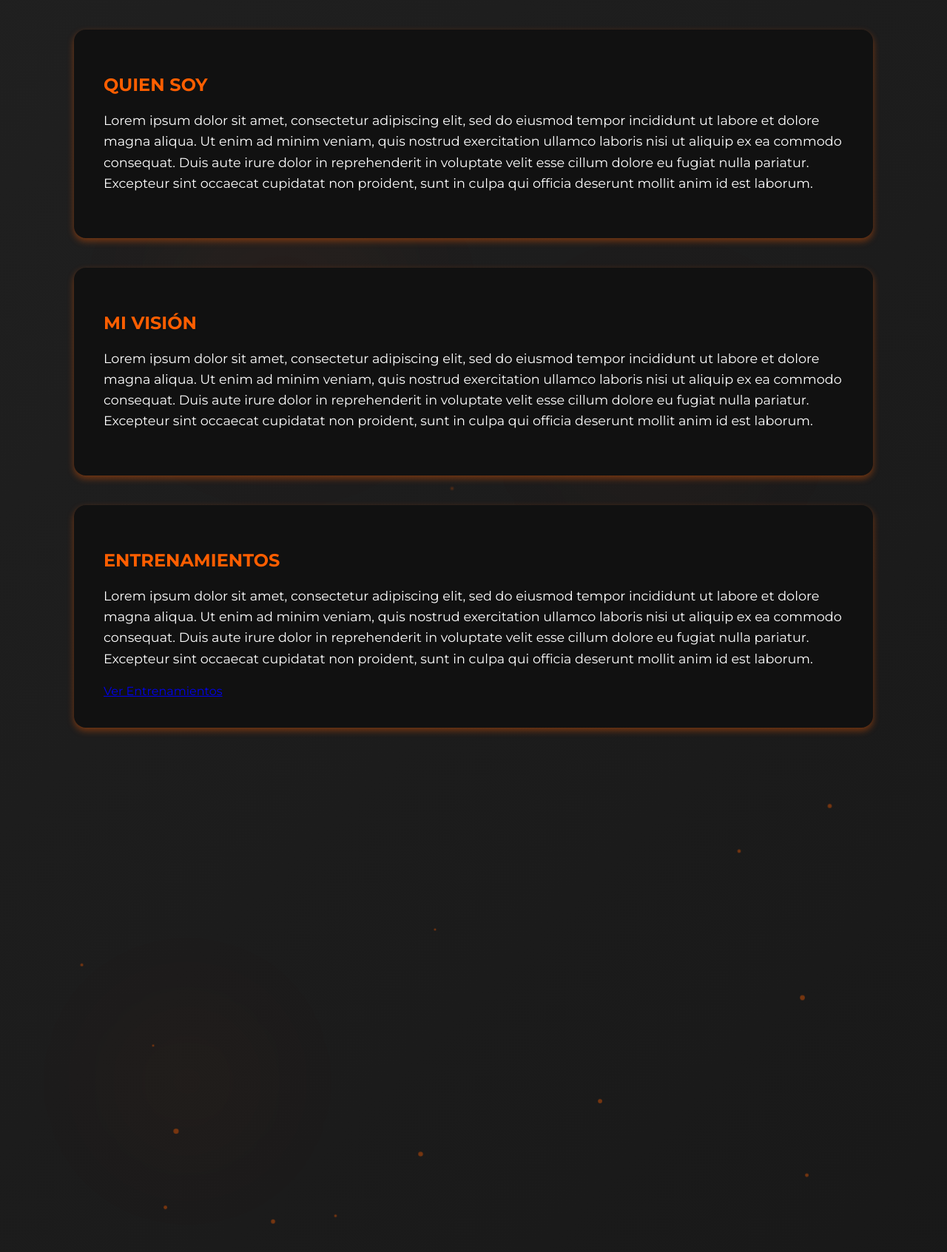
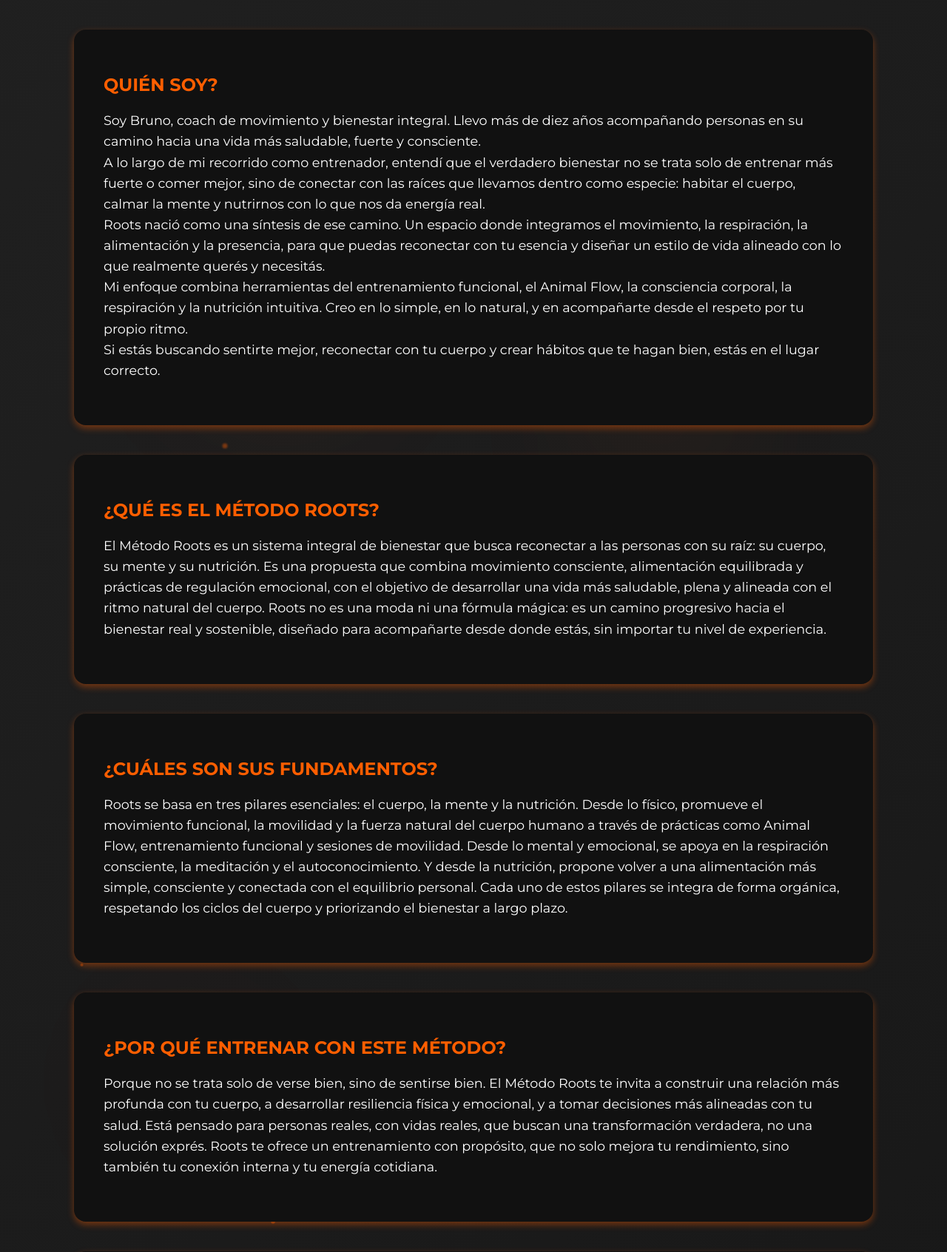
Before and after one commit to mmoij007/roots4.0, a Node server app: page / in a window 1280 px wide. Shown: the part 223-1916 px from the top of the page at 74% size. Run offline with Node 20, Linux system fonts and the light colour scheme.

Commit message:
Add content to main page sections
- Updated 'Quien Soy' section with new text.
- Added new sections: '¿Qué es el Método Roots?', '¿Cuáles son sus fundamentos?', '¿Por qué entrenar con este método?', 'Un método para evolucionar sin dejarte atrás', and 'Una experiencia que va más allá del entrenamiento'.
- Populated new sections with provided content.

```diff
--- a/views/index.ejs
+++ b/views/index.ejs
@@ -101,12 +101,32 @@
   </header>
 
   <div class="section" id="quien-soy">
-    <h2>Quien Soy</h2>
-    <p>Lorem ipsum dolor sit amet, consectetur adipiscing elit, sed do eiusmod tempor incididunt ut labore et dolore magna aliqua. Ut enim ad minim veniam, quis nostrud exercitation ullamco laboris nisi ut aliquip ex ea commodo consequat. Duis aute irure dolor in reprehenderit in voluptate velit esse cillum dolore eu fugiat nulla pariatur. Excepteur sint occaecat cupidatat non proident, sunt in culpa qui officia deserunt mollit anim id est laborum.</p>
+    <h2>Quién soy?</h2>
+    <p>Soy Bruno, coach de movimiento y bienestar integral. Llevo más de diez años acompañando personas en su camino hacia una vida más saludable, fuerte y consciente.<br>
+    A lo largo de mi recorrido como entrenador, entendí que el verdadero bienestar no se trata solo de entrenar más fuerte o comer mejor, sino de conectar con las raíces que llevamos dentro como especie: habitar el cuerpo, calmar la mente y nutrirnos con lo que nos da energía real.<br>
+    Roots nació como una síntesis de ese camino. Un espacio donde integramos el movimiento, la respiración, la alimentación y la presencia, para que puedas reconectar con tu esencia y diseñar un estilo de vida alineado con lo que realmente querés y necesitás.<br>
+    Mi enfoque combina herramientas del entrenamiento funcional, el Animal Flow, la consciencia corporal, la respiración y la nutrición intuitiva. Creo en lo simple, en lo natural, y en acompañarte desde el respeto por tu propio ritmo.<br>
+    Si estás buscando sentirte mejor, reconectar con tu cuerpo y crear hábitos que te hagan bien, estás en el lugar correcto.</p>
   </div>
-  <div class="section" id="mi-vision">
-    <h2>Mi Visión</h2>
-    <p>Lorem ipsum dolor sit amet, consectetur adipiscing elit, sed do eiusmod tempor incididunt ut labore et dolore magna aliqua. Ut enim ad minim veniam, quis nostrud exercitation ullamco laboris nisi ut aliquip ex ea commodo consequat. Duis aute irure dolor in reprehenderit in voluptate velit esse cillum dolore eu fugiat nulla pariatur. Excepteur sint occaecat cupidatat non proident, sunt in culpa qui officia deserunt mollit anim id est laborum.</p>
+  <div class="section" id="que-es-el-metodo-roots">
+    <h2>¿Qué es el Método Roots?</h2>
+    <p>El Método Roots es un sistema integral de bienestar que busca reconectar a las personas con su raíz: su cuerpo, su mente y su nutrición. Es una propuesta que combina movimiento consciente, alimentación equilibrada y prácticas de regulación emocional, con el objetivo de desarrollar una vida más saludable, plena y alineada con el ritmo natural del cuerpo. Roots no es una moda ni una fórmula mágica: es un camino progresivo hacia el bienestar real y sostenible, diseñado para acompañarte desde donde estás, sin importar tu nivel de experiencia.</p>
+  </div>
+  <div class="section" id="cuales-son-sus-fundamentos">
+    <h2>¿Cuáles son sus fundamentos?</h2>
+    <p>Roots se basa en tres pilares esenciales: el cuerpo, la mente y la nutrición. Desde lo físico, promueve el movimiento funcional, la movilidad y la fuerza natural del cuerpo humano a través de prácticas como Animal Flow, entrenamiento funcional y sesiones de movilidad. Desde lo mental y emocional, se apoya en la respiración consciente, la meditación y el autoconocimiento. Y desde la nutrición, propone volver a una alimentación más simple, consciente y conectada con el equilibrio personal. Cada uno de estos pilares se integra de forma orgánica, respetando los ciclos del cuerpo y priorizando el bienestar a largo plazo.</p>
+  </div>
+  <div class="section" id="por-que-entrenar">
+    <h2>¿Por qué entrenar con este método?</h2>
+    <p>Porque no se trata solo de verse bien, sino de sentirse bien. El Método Roots te invita a construir una relación más profunda con tu cuerpo, a desarrollar resiliencia física y emocional, y a tomar decisiones más alineadas con tu salud. Está pensado para personas reales, con vidas reales, que buscan una transformación verdadera, no una solución exprés. Roots te ofrece un entrenamiento con propósito, que no solo mejora tu rendimiento, sino también tu conexión interna y tu energía cotidiana.</p>
+  </div>
+  <div class="section" id="metodo-evolucionar">
+    <h2>Un método para evolucionar sin dejarte atrás</h2>
+    <p>A diferencia de otros programas que empujan al cuerpo sin medir consecuencias, Roots propone una progresión consciente. Sus niveles —conexión, potenciación y superación— permiten adaptar la práctica según tu momento vital y tus necesidades. Es un método inclusivo y profundamente humano, que reconoce que cada persona es única y que el progreso verdadero surge del equilibrio entre desafío y autocuidado.</p>
+  </div>
+  <div class="section" id="experiencia-transformacion">
+    <h2>Una experiencia que va más allá del entrenamiento</h2>
+    <p>Entrenar con Roots es mucho más que moverse: es iniciar un proceso de transformación personal. A través de sus propuestas semanales, sus contenidos audiovisuales y sus actividades diseñadas con intención, Roots te acompaña a desarrollar hábitos sostenibles, a conocerte mejor y a recuperar el control sobre tu salud física, mental y emocional. Es un espacio para que te reconectes con vos mismo, con tus necesidades más profundas, y con la mejor versión de quien podés llegar a ser.</p>
   </div>
   <div class="section" id="entrenamientos">
     <h2>Entrenamientos</h2>
```
